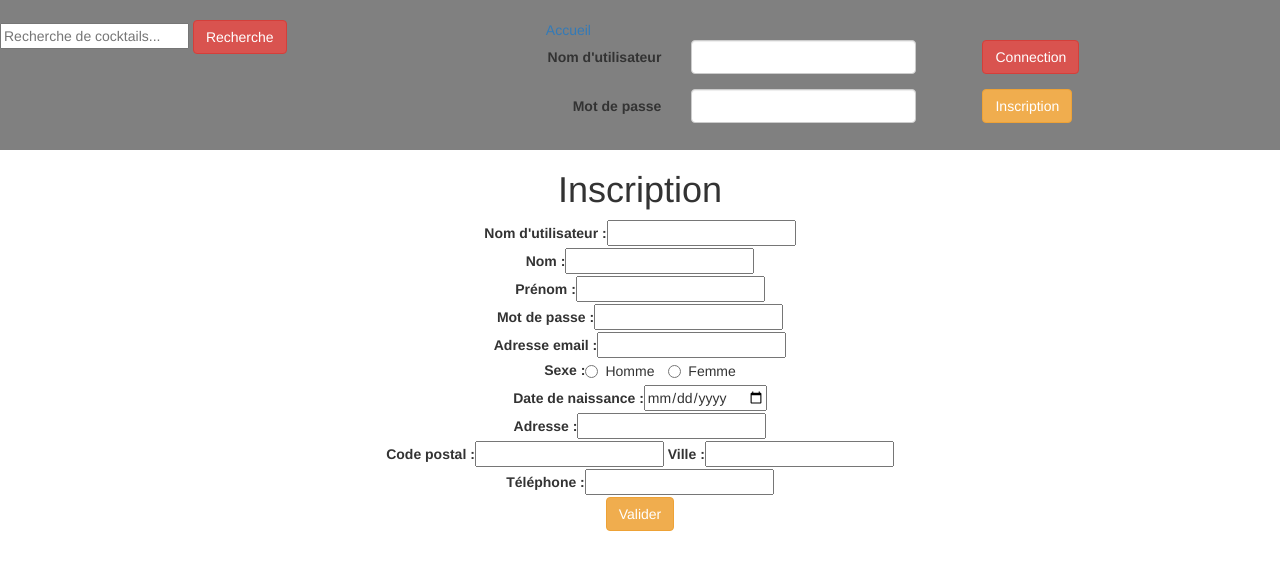
After one commit to denfer57/ProjetWebL3Info, a PHP site: page /inscription.php in a window 1280 px wide. The commit adds this page. Shown: the top 570 px of the page. Run offline with PHP 8.4, Linux system fonts and the light colour scheme.

Commit message:
Inscription

```diff
--- a/Banniere.php
+++ b/Banniere.php
@@ -2,7 +2,7 @@
 
         <div id="banniere">
                 <br/>
-                <div class="col-xs-4">
+                <div class="col-xs-3">
                     <div class="padd40">
                     <form action="" method="post">
                         <input type="text" name="recherche" id="recherche" placeholder="Recherche de cocktails..." required=""/>
@@ -10,11 +10,14 @@
                     </form>
                     </div>
                 </div>
-
+                <!-- A remplacer par un logo ou autre -->
+                <div class="col-xs-offset-2 col-xs-2">
+                    <a href="index.php">Accueil</a>
+                </div>
                 <form action="" method="post" class="form-horizontal">
                     <div class="col-xs-offset-2 col-xs-4">
                     <div class="padd20">
-                        <!-- Username input-->
+                        <!-- champs du nom d'utilisateur -->
                         <div class="form-group">
                             <label class="col-md-4 control-label" for="ndcco">Nom d'utilisateur</label>
                             <div class="col-md-7">
@@ -22,7 +25,7 @@
                             </div>
                         </div>
                     </div>
-                        <!-- Password input-->
+                        <!-- champs du mot de passe -->
                         <div class="form-group">
                             <label class="col-md-4 control-label" for="mdpco">Mot de passe</label>
                             <div class="col-md-7">
@@ -33,10 +36,10 @@
                     </div>
                     <div class="col-xs-1">
                         <!-- connection button-->
-                                <input id="connect" type="submit" class="btn btn-danger" value="Connection"/>
+                                <input href="connection.php" id="connect" type="submit" class="btn btn-danger" value="Connection"/>
                 </form>
-                        <!-- subscribe button-->
-                        <a href="" class="btn btn-warning">Inscription</a>
+                        <!-- inscription button-->
+                        <a href="inscription.php" class="btn btn-warning">Inscription</a>
                     </div>
                 </div>
 
--- /dev/null
+++ b/inscription.php
@@ -0,0 +1,128 @@
+<!DOCTYPE html>
+	<head>
+		<meta charset="UTF-8" />
+		<link rel="stylesheet" type="text/css" href="global.css" />
+		<link rel="stylesheet" type="text/css" href="assets/bootstrap/css/bootstrap.min.css"/>
+		<title>Inscription</title>
+	</head>
+	<body>
+
+<?php
+	include("banniere.php");
+	function checkUserName($username){
+		include("connection_bdd.php");
+		$query = "SELECT COUNT(*) nb
+		FROM utilisateurs
+		WHERE login = :ndc";
+		$statement = $connexion->prepare($query);
+		$statement->bindValue(":ndc", $username, PDO::PARAM_STR);
+		$statement->execute();
+
+		$row = $statement->fetch();
+
+		//Si le resultat de la requete vaut 1, on retourne vrai
+		//Autrement dit, s' il y a deux fois le même nom, on renvoie vrai
+		if($row['nb']==1) return true;
+		else return false;
+	}
+
+	function addUser(){
+		include("connection_bdd.php");
+		$ndc = trim($_POST["ndc"]);
+		$mdp = trim($_POST["mdp"]);
+		//test sur les champs non obligatoires
+		if(isset($_POST["mail"])) $mail = trim($_POST["mail"]);
+		else $mail = "NULL";
+		if(isset($_POST["adresse"])) $adresse = trim($_POST["adresse"]);
+		else $adresse = "NULL";
+		if(isset($_POST["ville"])) $ville = trim($_POST["ville"]);
+		else $ville = "NULL";
+		if(isset($_POST["code_postal"])) $code_postal = trim($_POST["code_postal"]);
+		else $code_postal = "NULL";
+		if(isset($_POST["adresse"])) $adresse = trim($_POST["adresse"]);
+		else $adresse = "NULL";
+		if(isset($_POST["nom_util"])) $nom_util = trim($_POST["nom_util"]);
+		else $nom_util = "NULL";
+		if(isset($_POST["prenom_util"])) $prenom_util = trim($_POST["prenom_util"]);
+		else $prenom_util = "NULL";
+		if(isset($_POST["sexe"])) $sexe = trim($_POST["sexe"]);
+		else $sexe = "NULL";
+		if(isset($_POST["telephone"])) $telephone = trim($_POST["telephone"]);
+		else $telephone = "NULL";
+		if(isset($_POST["date_naissance"])) $date_naissance = trim($_POST["date_naissance"]);
+		else $date_naissance = "NULL";
+
+		$sel = strval(rand(0, 9999999999999999));
+
+		$query = "INSERT INTO utilisateurs (login, nom_util, prenom_util, mdp, email, sel, sexe, date_naissance, code_postal, adresse, ville, telephone) VALUES (:ndc, :nom, :prenom, :mdp, :mail, :sel, :sexe, :date_naissance, :code_postal, :adresse, :ville, :telephone)";
+		$statement = $connexion->prepare($query);
+		$statement->bindValue(":ndc", $ndc, PDO::PARAM_STR);
+		$statement->bindValue(":nom", $nom_util, PDO::PARAM_STR);
+		$statement->bindValue(":prenom", $prenom_util, PDO::PARAM_STR);
+		$statement->bindValue(":mdp", hash('sha256',$mdp), PDO::PARAM_STR); // 64 caractères minimum pour le mot de passe => sha 256
+		$statement->bindValue(":mail", $mail, PDO::PARAM_STR);
+		$statement->bindValue(":sel", $sel, PDO::PARAM_STR);
+		$statement->bindValue(":sexe", $sexe, PDO::PARAM_STR);
+		$statement->bindValue(":date_naissance", $date_naissance, PDO::PARAM_STR);
+		$statement->bindValue(":code_postal", $code_postal, PDO::PARAM_STR);
+		$statement->bindValue(":adresse", $adresse, PDO::PARAM_STR);
+		$statement->bindValue(":ville", $ville, PDO::PARAM_STR);
+		$statement->bindValue(":telephone", $telephone, PDO::PARAM_STR);
+		$statement->execute();
+	}
+
+	$html = "";
+	$html.= '
+	<div style="text-align:center;">
+		<h1>Inscription</h1>
+		<form action="#" method="post">
+				<div><label for="ndc">Nom d\'utilisateur : </label><input type="text" name="ndc" required=""/></div>
+				<div><label for="nom_util">Nom : </label><input type="text" name="nom_util"/></div>
+				<div><label for="prenom_util">Prénom : </label><input type="text" name="prenom_util"/></div>
+				<div><label for="mdp">Mot de passe : </label><input type="password" name="mdp" required=""/></div>
+				<div><label for="mail">Adresse email : </label><input type="text" name="mail"/></div>
+				<div><label for="sexe">Sexe : </label><label class="radio-inline"><input type="radio" name="sexe" value="H">Homme</label>
+				<label class="radio-inline"><input type="radio" name="sexe" value="F">Femme</label></div>
+				<div><label for="date_naissance">Date de naissance : </label><input type="date" name="date_naissance"/></div>
+				<div><label for="adresse">Adresse : </label><input type="text" name="adresse"/></div>
+				<div><label for="code_postal">Code postal : </label><input type="text" name="code_postal"/>
+				<label for="ville">Ville : </label><input type="text" name="ville"/></div>
+				<div><label for="telephone">Téléphone : </label><input type="text" name="telephone"/></div>
+				<input name="submit" type="submit" value="Valider" class="btn btn-warning" />
+		</form>
+	</div>';
+
+ 	if ( isset ( $_POST['submit'] ) ){
+		$champOk = true;
+		$ndc = ($_POST["ndc"]);
+		//tests sur la validité des champs
+		if(strlen($ndc)>=4) {
+			if(checkUserName($ndc)==true) {
+				$html.='<p style="color:red"> Le nom d\'utilisateur est déjà pris</p>';
+				$champOk = false;
+			}
+			else $html.='';
+		}
+		else {
+				$html.='<p style="color:red"> Le nom d\'utilisateur est erroné</p>';
+				$champOk = false;
+		}
+		if(strlen($_POST["mdp"])>=8) $html.='';
+		else {
+				$html.='<p style="color:red"> Le mot de passe est erroné</p>';
+				$champOk = false;
+		}
+		if($champOk == true) {
+			$html.='
+			<p style="color:blue">L\'utilisateur '.$ndc.' a été enregistré.</p>
+			<p> Vous pouvez vous connecter dès à présent !</p>';
+			addUser(); // on ajoute l'utilisateur si tout a été validé
+		}
+		else $html.='<p style="color:green">Veuillez corriger les champs.</p>';
+	}
+	$html.= '
+	</body>
+	</html>';
+
+	echo $html;
+?>
```
Also changed, not shown: connection_bdd.php (added, +14 -0 lines).
